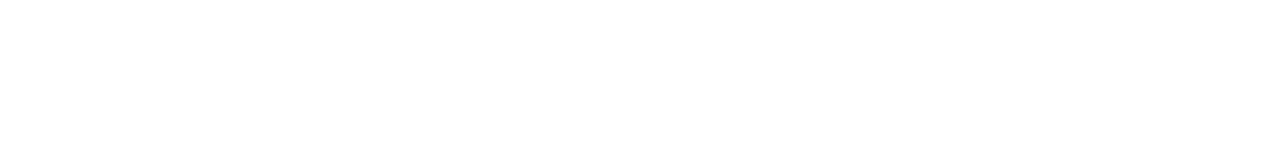
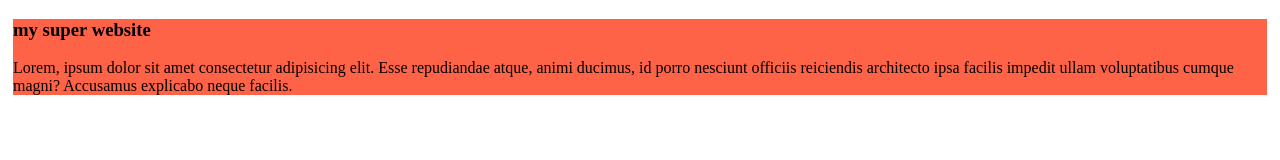
Before and after one commit to NazmulHasan-web/my-super-website, a plain HTML site: page index.html in a window 1280 px wide. Drawn offline with Linux system fonts and the light colour scheme.

Commit message:
add the first blog

```diff
--- a/index.html
+++ b/index.html
@@ -4,8 +4,12 @@
     <meta charset="UTF-8">
     <meta name="viewport" content="width=device-width, initial-scale=1.0">
     <title>my super website</title>
+    <link rel="stylesheet" href="styles/blog.css">
 </head>
 <body>
-
+    <div>
+        <h3>my super website</h3>
+        <p>Lorem, ipsum dolor sit amet consectetur adipisicing elit. Esse repudiandae atque, animi ducimus, id porro nesciunt officiis reiciendis architecto ipsa facilis impedit ullam voluptatibus cumque magni? Accusamus explicabo neque facilis.</p>
+    </div>
 </body>
 </html>
--- /dev/null
+++ b/styles/blog.css
@@ -0,0 +1,5 @@
+div{
+    background-color: tomato;
+    margin: 5px;
+
+}
```
